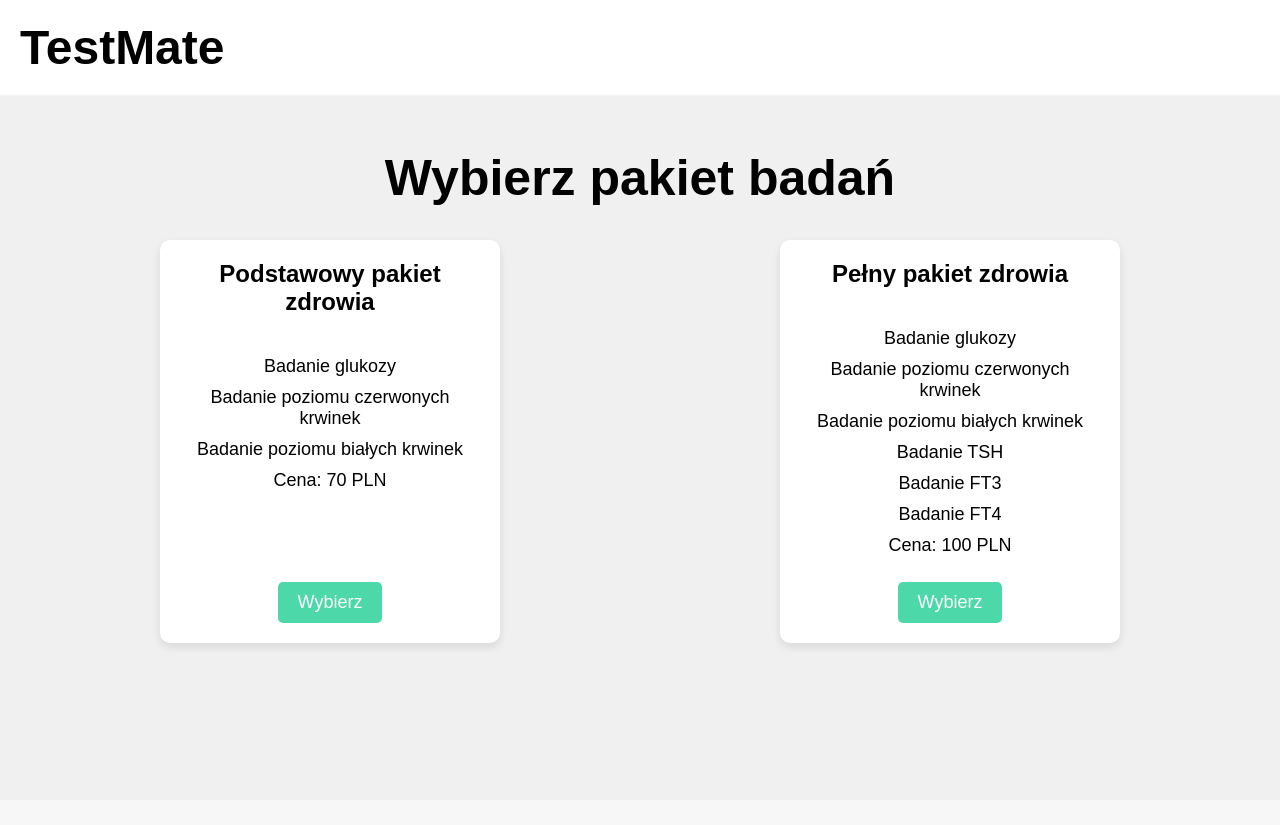
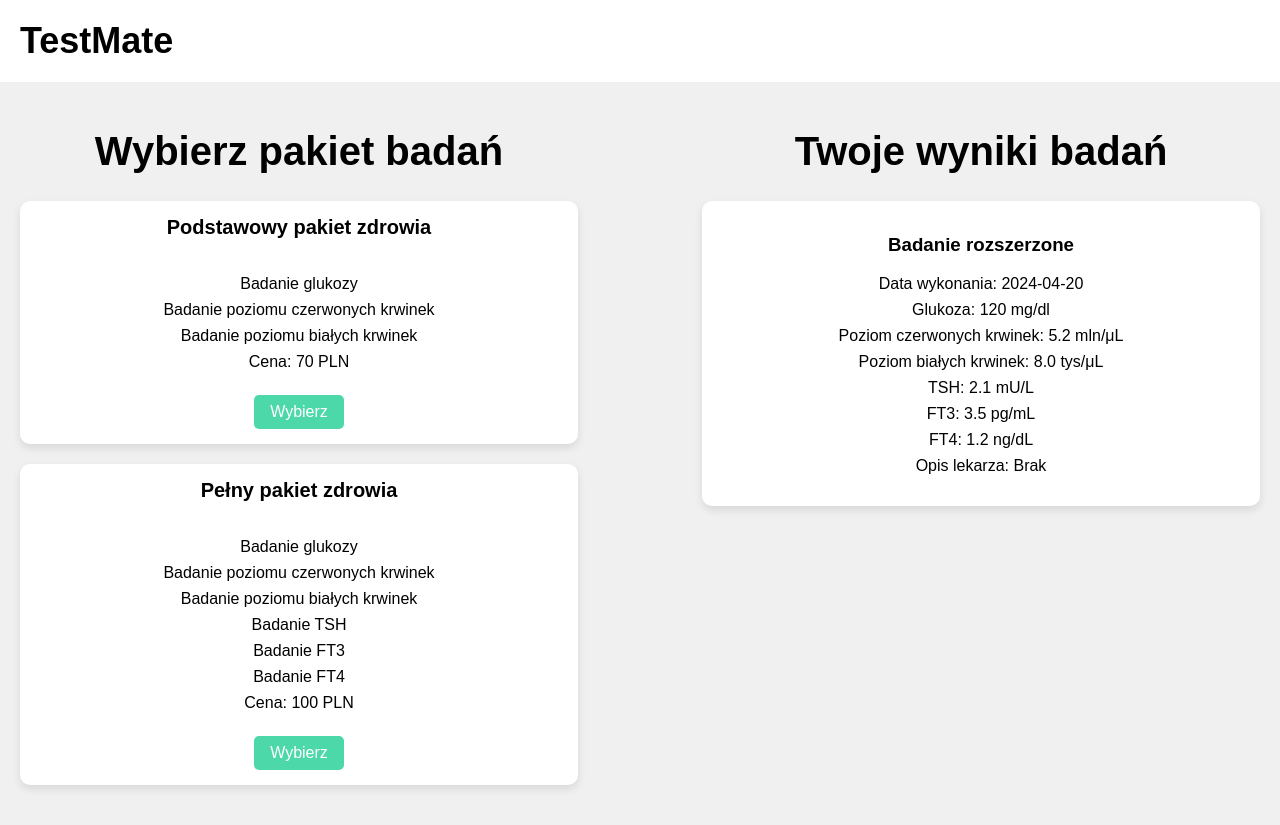
Before and after one commit to PatrykSpierewka/LAB_APP, a Django app: page /patient/ in a window 1280 px wide. Before the commit the page ends 650 px from the top, so only its background shows below. Run offline with Django 5.2, Linux system fonts and the light colour scheme.

Commit message:
patient.html

```diff
--- a/templates/patient.html
+++ b/templates/patient.html
@@ -6,7 +6,7 @@
     <style>
         h1 {
             text-align: center;
-            font-size: 50px;
+            font-size: 40px;
             font-family: Arial, sans-serif;
         }
         body {
@@ -24,28 +24,33 @@
         }
         .header h2 {
             margin: 0;
-            font-size: 48px;
+            font-size: 36px;
             font-family: Arial, sans-serif;
         }
         .welcome {
             text-align: right;
-            font-size: 48px;
+            font-size: 36px;
             font-family: Arial, sans-serif;
         }
         .content {
             padding: 20px;
             text-align: center;
+            display: flex;
+            justify-content: space-between;
+            align-items: flex-start;
+            flex-wrap: wrap;
         }
         .package-container {
-            display: flex;
-            justify-content: space-around;
-            flex-wrap: wrap;
-            margin-top: 20px;
+            width: 45%;
+            margin-right: 20px;
+        }
+        .results-container {
+            width: 45%;
+            margin-left: 20px;
         }
         .package {
-            width: 300px;
             background-color: #ffffff;
-            padding: 20px;
+            padding: 15px;
             border-radius: 10px;
             margin-bottom: 20px;
             box-shadow: 0 4px 8px rgba(0, 0, 0, 0.1);
@@ -57,7 +62,7 @@
             box-shadow: 0 8px 16px rgba(0, 0, 0, 0.1);
         }
         .package h3 {
-            font-size: 24px;
+            font-size: 20px;
             margin-top: 0;
             font-family: Arial, sans-serif;
         }
@@ -66,23 +71,44 @@
             padding: 0;
         }
         .package li {
-            font-size: 18px;
-            margin-bottom: 10px;
+            font-size: 16px;
+            margin-bottom: 8px;
             font-family: Arial, sans-serif;
         }
         .btn {
             background-color: #4DD8A9;
             color: white;
-            padding: 10px 20px;
+            padding: 8px 16px;
             border: none;
             border-radius: 5px;
             cursor: pointer;
-            font-size: 18px;
+            font-size: 16px;
             margin-top: auto;
             font-family: Arial, sans-serif;
         }
         .btn:hover {
             background-color: #45a049;
+        }
+        .results {
+            background-color: #ffffff;
+            padding: 15px;
+            border-radius: 10px;
+            margin-bottom: 20px;
+            box-shadow: 0 4px 8px rgba(0, 0, 0, 0.1);
+        }
+        .results h2 {
+            font-size: 20px;
+            margin-top: 0;
+            font-family: Arial, sans-serif;
+        }
+        .results ul {
+            list-style-type: none;
+            padding: 0;
+        }
+        .results li {
+            font-size: 16px;
+            margin-bottom: 8px;
+            font-family: Arial, sans-serif;
         }
     </style>
 </head>
@@ -94,8 +120,8 @@
         </div>
     </div>
     <div class="content">
-        <h1>Wybierz pakiet badań</h1>
         <div class="package-container">
+            <h1>Wybierz pakiet badań</h1>
             <div class="package">
                 <h3>Podstawowy pakiet zdrowia</h3>
                 <ul>
@@ -120,6 +146,22 @@
                 <button class="btn">Wybierz</button>
             </div>
         </div>
+        <div class="results-container">
+            <h1>Twoje wyniki badań</h1>
+            <div class="results">
+                <h3>Badanie rozszerzone</h3>
+                <ul>
+                    <li>Data wykonania: 2024-04-20</li>
+                    <li>Glukoza: 120 mg/dl</li>
+                    <li>Poziom czerwonych krwinek: 5.2 mln/μL</li>
+                    <li>Poziom białych krwinek: 8.0 tys/μL</li>
+                    <li>TSH: 2.1 mU/L</li>
+                    <li>FT3: 3.5 pg/mL</li>
+                    <li>FT4: 1.2 ng/dL</li>
+                    <li>Opis lekarza: Brak</li>
+                </ul>
+            </div>
+        </div>
     </div>
 </body>
 </html>
```
